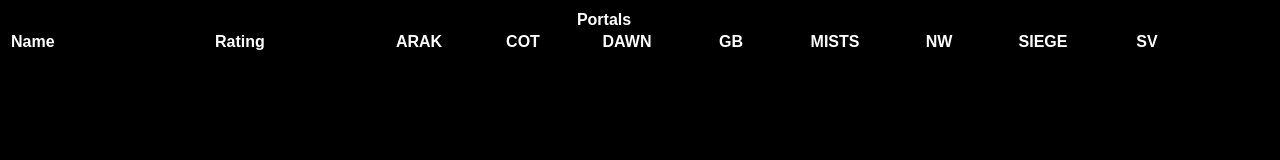
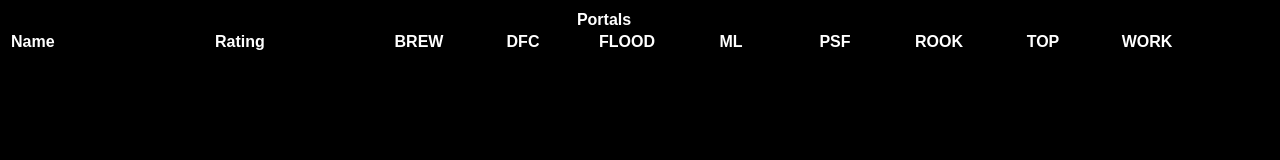
Before and after one commit to dvwow/mplus, a plain HTML site: page portals.html in a window 1280 px wide. Drawn offline with Linux system fonts and the light colour scheme; no server answers.

Commit message:
Updating dungeon names.

```diff
--- a/portals.html
+++ b/portals.html
@@ -13,14 +13,14 @@
                     <tr>
                         <th align="left" width="200px">Name</th>
                         <th align="left" width="150px">Rating</th>
-                        <th width="100px">ARAK</th>
-                        <th width="100px">COT</th>
-                        <th width="100px">DAWN</th>
-                        <th width="100px">GB</th>
-                        <th width="100px">MISTS</th>
-                        <th width="100px">NW</th>
-                        <th width="100px">SIEGE</th>
-                        <th width="100px">SV</th>
+                        <th width="100px">BREW</th>
+                        <th width="100px">DFC</th>
+                        <th width="100px">FLOOD</th>
+                        <th width="100px">ML</th>
+                        <th width="100px">PSF</th>
+                        <th width="100px">ROOK</th>
+                        <th width="100px">TOP</th>
+                        <th width="100px">WORK</th>
                     </tr>
                 </thead>
                 <tbody id="portal_body"></tbody>
```
